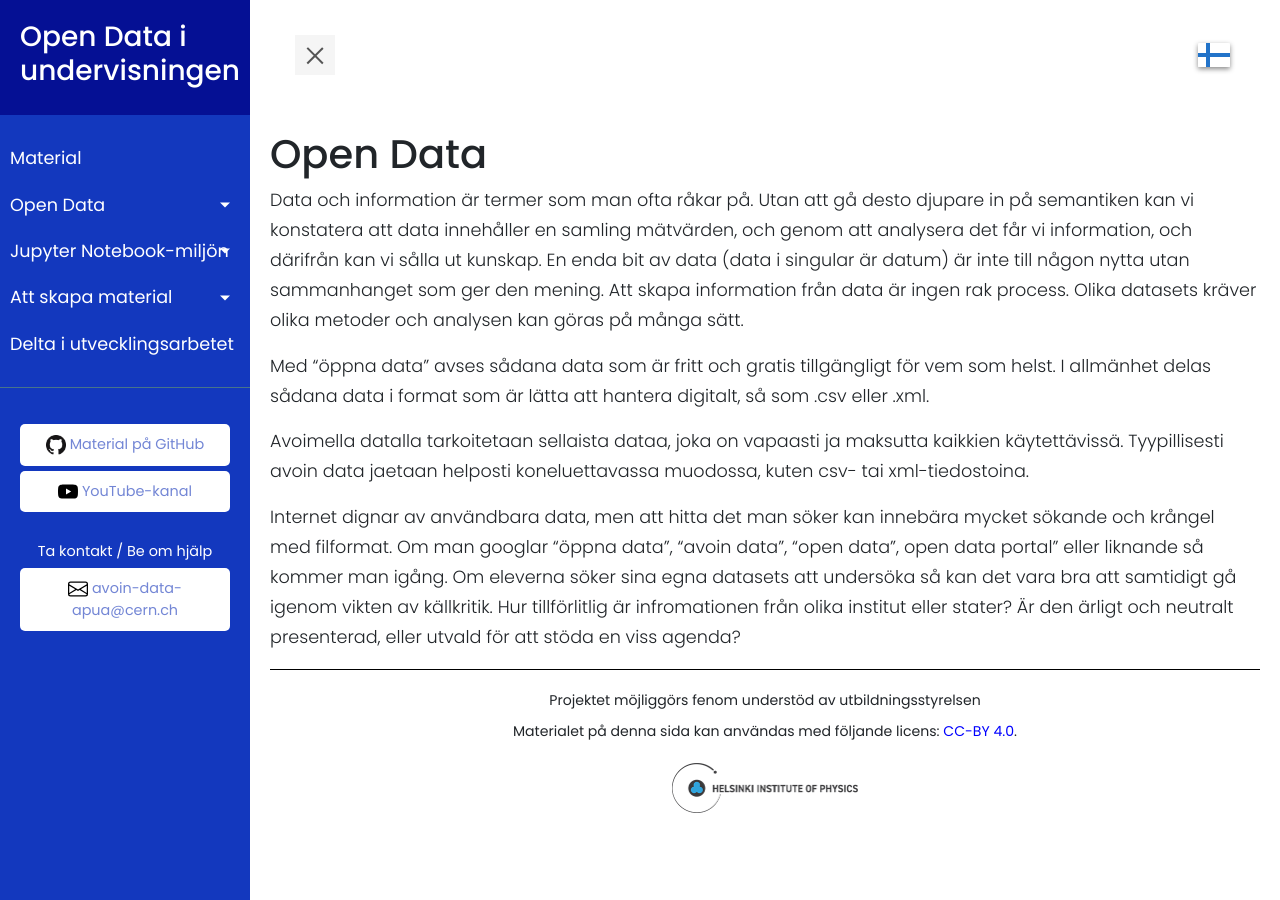
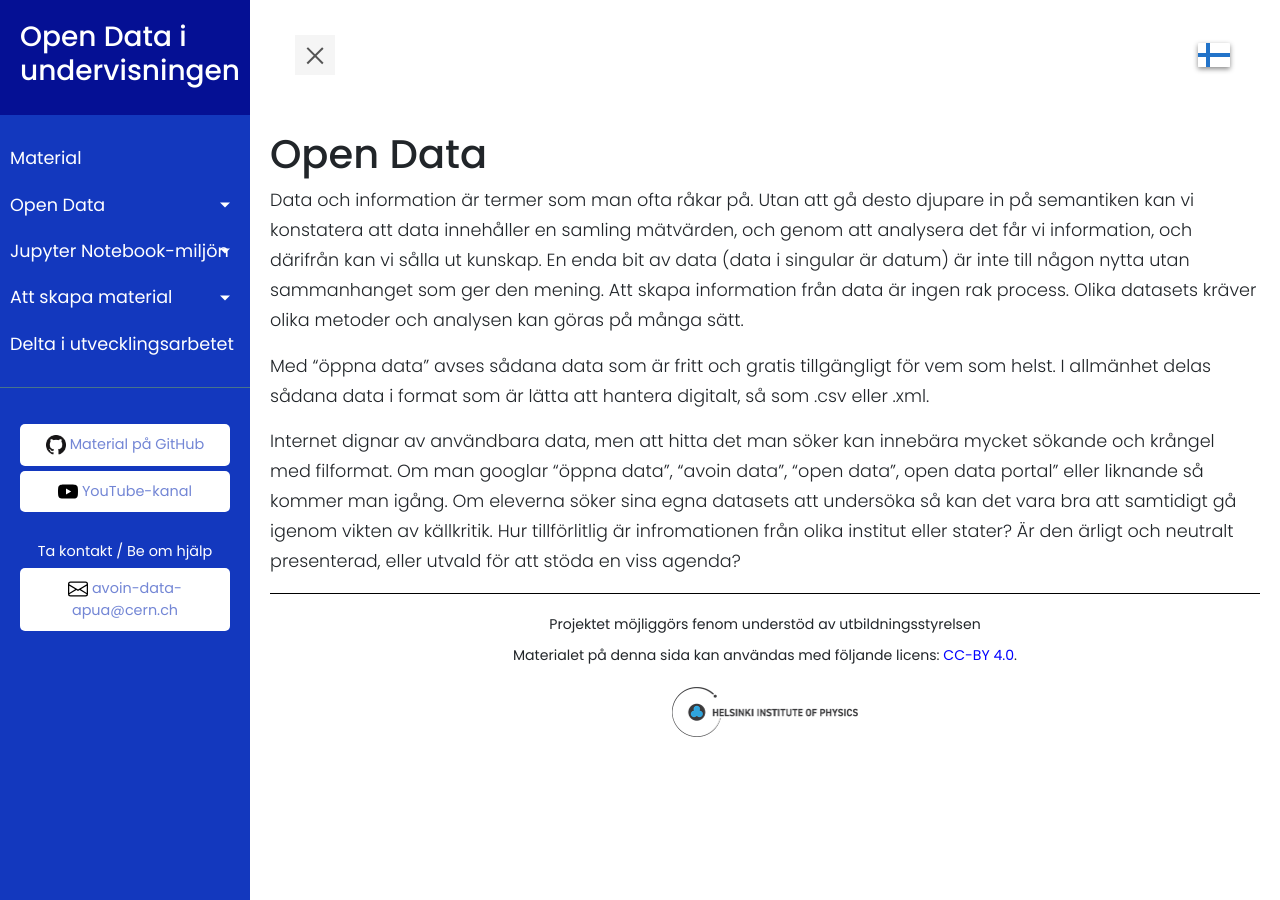
Before and after one commit to fystiedekasvatus/fystiedekasvatus.github.io, a Jekyll site: the page built from se/data/avoin-data.md, in a window 1280 px wide. Built offline with Jekyll 4.4.1, drawn with Linux system fonts in a browser that asks for light colours; nearby versions of some CDN libraries.

Commit message:
Update avoin-data.md

```diff
--- a/se/data/avoin-data.md
+++ b/se/data/avoin-data.md
@@ -14,8 +14,4 @@ Med "öppna data" avses sådana data som är fritt och gratis tillgängligt för
 I allmänhet delas sådana data i format som är lätta att hantera digitalt, så som .csv eller .xml.
 
 
-
-Avoimella datalla tarkoitetaan sellaista dataa, joka on vapaasti ja maksutta kaikkien käytettävissä.
-Tyypillisesti avoin data jaetaan helposti koneluettavassa muodossa, kuten csv- tai xml-tiedostoina.
-
 Internet dignar av användbara data, men att hitta det man söker kan innebära mycket sökande och krångel med filformat. Om man googlar “öppna data”, “avoin data”, “open data”, open data portal” eller liknande så kommer man igång. Om eleverna söker sina egna datasets att undersöka så kan det vara bra att samtidigt gå igenom vikten av källkritik. Hur tillförlitlig är infromationen från olika institut eller stater? Är den ärligt och neutralt presenterad, eller utvald för att stöda en viss agenda?
```
